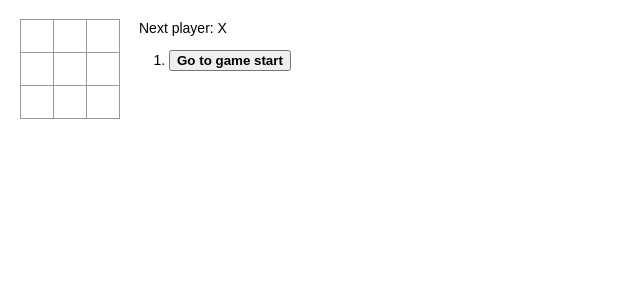
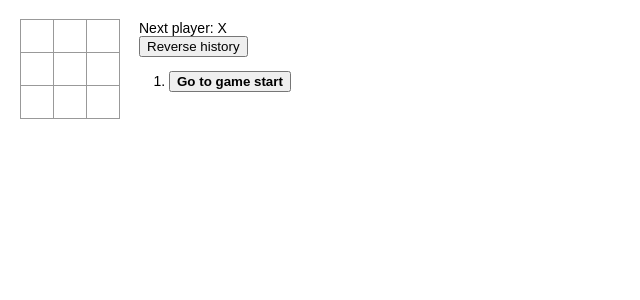
Before and after one commit to myeongjae-kim/react-tutorial-ts, a React (Create React App) app: page / in a window 1280 px wide. Shown: the top 300 px of the page, without its empty margins (0-640 px from the left). Built offline with nearby package versions, Linux system fonts and the light colour scheme.

Commit message:
4. Add a toggle button that lets you sort the moves in either ascending or descending order.

```diff
--- a/src/index.tsx
+++ b/src/index.tsx
@@ -7,6 +7,10 @@ import Board from './Board';
 import { Point } from './Point';
 
 export const boardSize = 3;
+
+export enum HistoryOrder {
+  ASCENDING, DESCENDING
+}
 
 type History = Array<{
   squares: CellValue[][]
@@ -18,6 +22,13 @@ const Game: React.FC = () => {
     squares: Array(boardSize).fill(Array(boardSize).fill(null)),
     move: {row: -1, col: -1}
   }])
+  const [historyOrder, setHistoryOrder] = React.useState(HistoryOrder.ASCENDING);
+  const toggleHistoryOrder = React.useCallback(() => {
+    setHistoryOrder(historyOrder === HistoryOrder.ASCENDING
+      ? HistoryOrder.DESCENDING
+      : HistoryOrder.ASCENDING)
+  }, [historyOrder]);
+
   const [xIsNext, setXIsNext] = React.useState(true);
   const [currentStep, setCurrentStep] = React.useState(0);
 
@@ -75,7 +86,8 @@ const Game: React.FC = () => {
       </div>
       <div className="game-info">
         <div>{status}</div>
-        <ol>{moves}</ol>
+        <button onClick={toggleHistoryOrder}>Reverse history</button>
+        <ol>{historyOrder === HistoryOrder.ASCENDING ? moves : moves.reverse()}</ol>
       </div>
     </div>
   );
```
